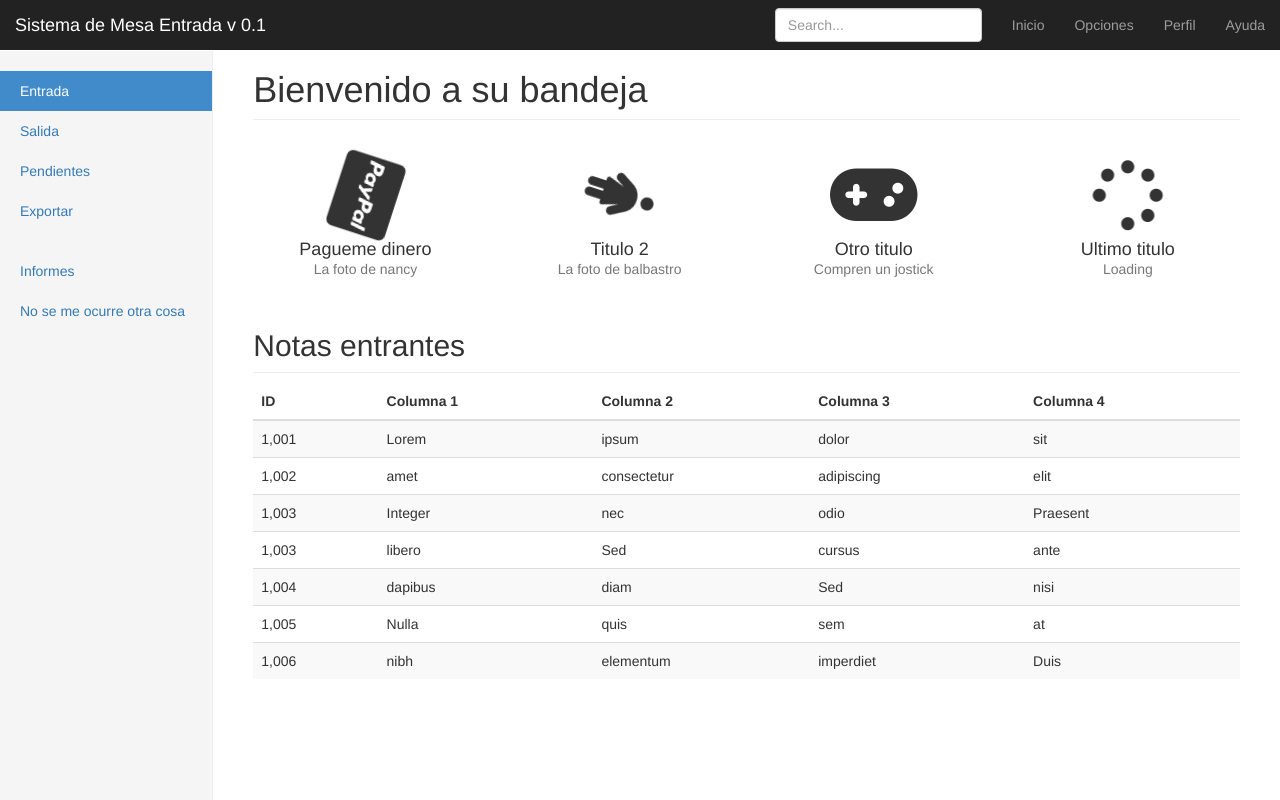
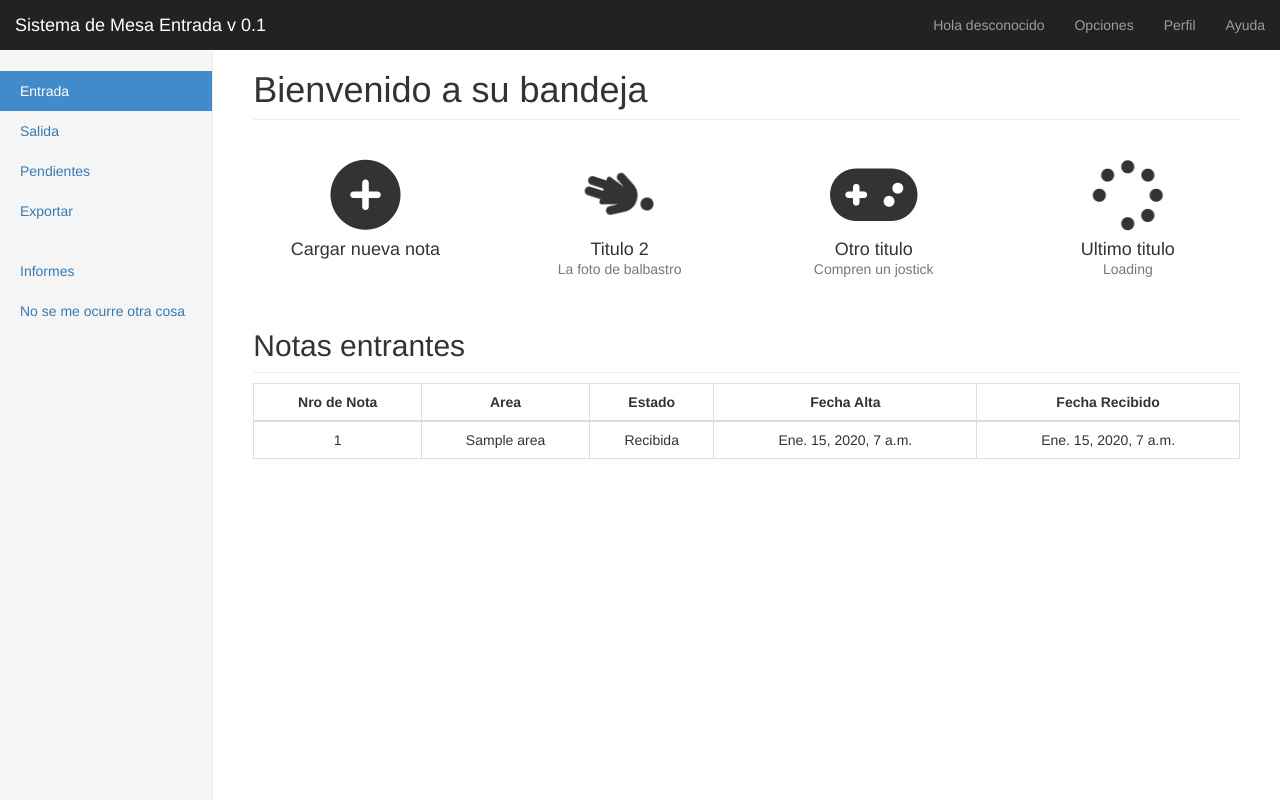
Before and after one commit to habprof2017/ver0, a Django app: page / in a window 1280 px wide. Run offline with Django 3.2, Linux system fonts and the light colour scheme; tables that the repository leaves empty hold one stand-in row (values such as "Sample post"); some libraries are stand-ins or nearby versions.

Commit message:
agregada tabla q muestra todas las notas

```diff
--- a/mesaentrada/static/css/mesaentrada.css
+++ b/mesaentrada/static/css/mesaentrada.css
@@ -7,6 +7,11 @@
   padding-top: 50px;
 }
 
+
+td, th {
+  text-align: center;
+
+}
 
 /*
  * Global add-ons
--- a/mesaentrada/templates/mesaentrada/mesaentrada_index.html
+++ b/mesaentrada/templates/mesaentrada/mesaentrada_index.html
@@ -8,11 +8,6 @@
   <link href="{% static 'css/mesaentrada.css' %}" rel="stylesheet" >
   <script src="https://use.fontawesome.com/7ade6502bd.js"></script>
   <!-- <link rel="stylesheet" href="https://use.fontawesome.com/e6bb59fbdc.css"> -->
-
-
-
-
-
 </head>
 <body>
     <nav class="navbar navbar-inverse navbar-fixed-top">
@@ -28,14 +23,14 @@
         </div>
         <div id="navbar" class="navbar-collapse collapse">
           <ul class="nav navbar-nav navbar-right">
-            <li><a href="#">Inicio</a></li>
+            <li><a href="#">{{un_titulo}}</a></li>
             <li><a href="#">Opciones</a></li>
             <li><a href="#">Perfil</a></li>
             <li><a href="#">Ayuda</a></li>
           </ul>
-          <form class="navbar-form navbar-right">
+      <!--     <form class="navbar-form navbar-right">
             <input type="text" class="form-control" placeholder="Search...">
-          </form>
+          </form> -->
         </div>
       </div>
     </nav>
@@ -60,9 +55,9 @@
           <div class="row placeholders">
             <div class="col-xs-6 col-sm-3 placeholder">
               </br>
-              <i class="fa fa-cc-paypal fa-spin fa-5x fa-fw"></i><span class="sr-only">Loading...</span>
-              <h4>Pagueme dinero</h4>
-              <span class="text-muted">La foto de nancy</span>
+              <i  class="fa fa-plus-circle fa-5x" aria-hidden="true"> </i>
+              <span class="sr-only">Loading...</span>
+              <h4>Cargar nueva nota</h4>
             </div>
             <div class="col-xs-6 col-sm-3 placeholder">
               </br>
@@ -86,70 +81,34 @@
 
           <h2 class="sub-header">Notas entrantes</h2>
           <div class="table-responsive">
-            <table class="table table-striped">
+            <table class="table table-bordered">
               <thead>
                 <tr>
-                  <th>ID</th>
-                  <th>Columna 1</th>
-                  <th>Columna 2</th>
-                  <th>Columna 3</th>
-                  <th>Columna 4</th>
+                  <th>Nro de Nota</th>
+                  <th>Area</th>
+                  <th>Estado</th>
+                  <th>Fecha Alta</th>
+                  <th>Fecha Recibido</th>
                 </tr>
               </thead>
+
               <tbody>
-                <tr>
-                  <td>1,001</td>
-                  <td>Lorem</td>
-                  <td>ipsum</td>
-                  <td>dolor</td>
-                  <td>sit</td>
-                </tr>
-                <tr>
-                  <td>1,002</td>
-                  <td>amet</td>
-                  <td>consectetur</td>
-                  <td>adipiscing</td>
-                  <td>elit</td>
-                </tr>
-                <tr>
-                  <td>1,003</td>
-                  <td>Integer</td>
-                  <td>nec</td>
-                  <td>odio</td>
-                  <td>Praesent</td>
-                </tr>
-                <tr>
-                  <td>1,003</td>
-                  <td>libero</td>
-                  <td>Sed</td>
-                  <td>cursus</td>
-                  <td>ante</td>
-                </tr>
-                <tr>
-                  <td>1,004</td>
-                  <td>dapibus</td>
-                  <td>diam</td>
-                  <td>Sed</td>
-                  <td>nisi</td>
-                </tr>
-                <tr>
-                  <td>1,005</td>
-                  <td>Nulla</td>
-                  <td>quis</td>
-                  <td>sem</td>
-                  <td>at</td>
-                </tr>
-                <tr>
-                  <td>1,006</td>
-                  <td>nibh</td>
-                  <td>elementum</td>
-                  <td>imperdiet</td>
-                  <td>Duis</td>
-                </tr>
-                <tr>
-
+                {% for p in notas %}
+                  <tr>
+                      <td>{{ p }}</td>
+                      <td>{{p.area}}</td>
+                      <td>{{p.estado}}</td>
+                      <td>{{p.fecha_recibido}}</td>
+                      {% if p.fecha_confirmado == None %}
+                        <td>{{vacio}}</td>
+                      {% else %}
+                        <td>{{p.fecha_confirmado}}</td>
+                      {% endif %}
+                  </tr>
+                {% endfor %}
               </tbody>
             </table>
+
           </div>
         </div>
       </div>
--- a/mesaentrada/views.py
+++ b/mesaentrada/views.py
@@ -1,5 +1,27 @@
 from django.shortcuts import render
+# from .forms import NotaModelForm
+from .models import Nota
 
 
 def inicio(request):
-    return render(request, 'mesaentrada/mesaentrada_index.html', {})
+    todaslasNotas = Nota.objects.all()
+    titulo = 'Hola desconocido'
+    vacio = '-'
+    if request.user.is_authenticated():
+        titulo = 'Hola %s' % (request.user)
+    # form = NotaModelForm(request.POST or None)
+    context = {
+        "notas": todaslasNotas,
+        "un_titulo": titulo,
+        "vacio": vacio,
+    }
+
+    # if form.is_valid():
+    #   instance = form.save(commit=False)
+    #  	instance.save()
+
+    return render(request, 'mesaentrada/mesaentrada_index.html', context)
+
+# poner el nombre del usuario arriba
+# cambiar el contexto
+# mostar toda la lista ?
```
Also changed, not shown: mesaentrada/migrations/0001_initial.py, preinsc/migrations/0001_initial.py.
